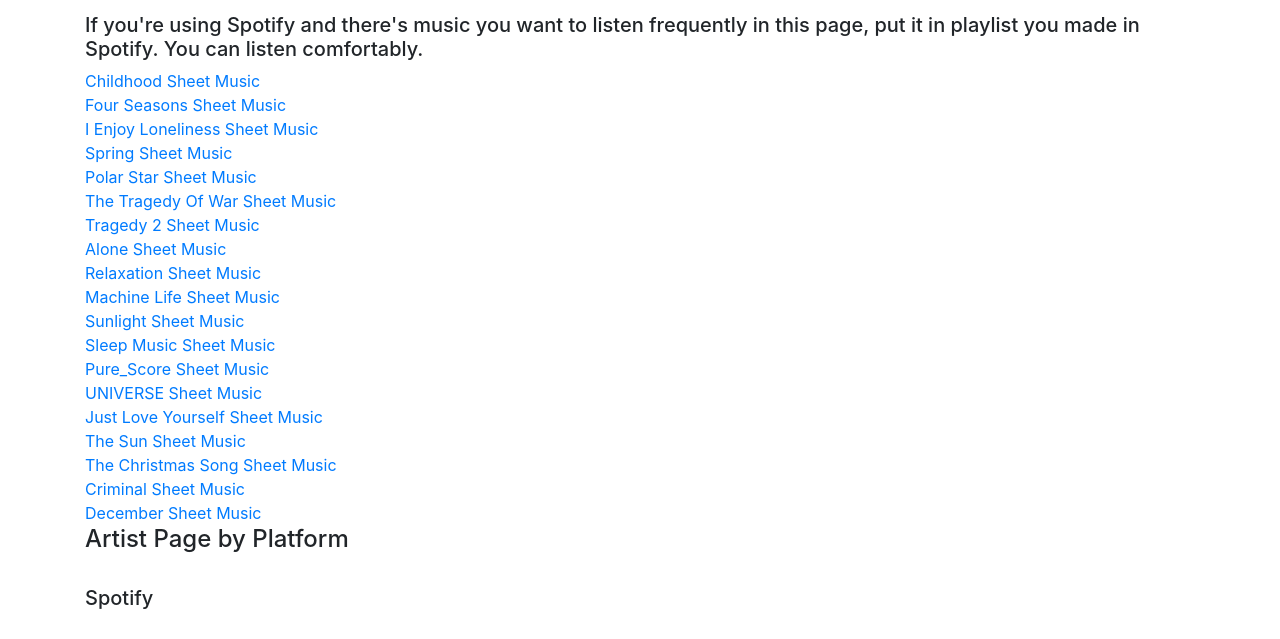
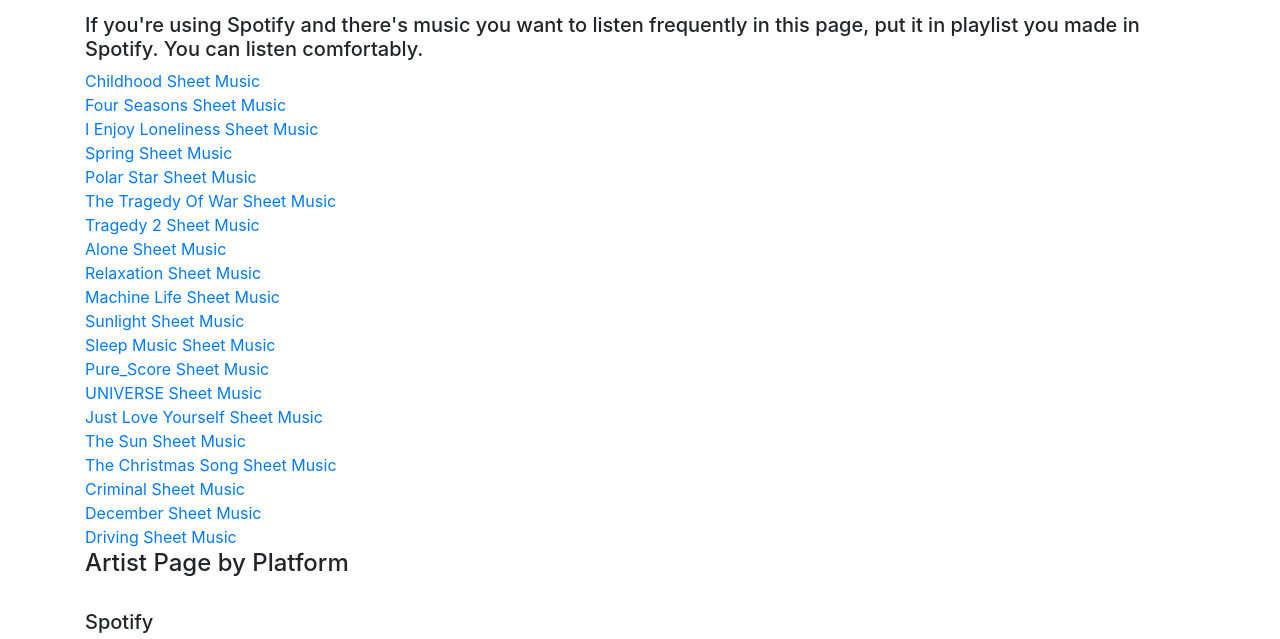
Before and after one commit to fourseasons01/github.io, a plain HTML site: page index.html in a window 1280 px wide. Shown: the part 220-859 px from the top of the page. Drawn offline with Linux system fonts and the light colour scheme; grey boxes are pictures that could not be loaded.

Commit message:
Update index.html

```diff
--- a/index.html
+++ b/index.html
@@ -81,6 +81,8 @@ src="https://www.facebook.com/tr?id=912628906182512&ev=PageView&noscript=1"
 	  <a href = "Criminal.png">Criminal Sheet Music</a>
 	  <br>
 	  <a href = "December.zip">December Sheet Music</a>
+	  <br>
+	  <a href = "Driving.png">Driving Sheet Music</a>
 	  <br>
 
 
```
